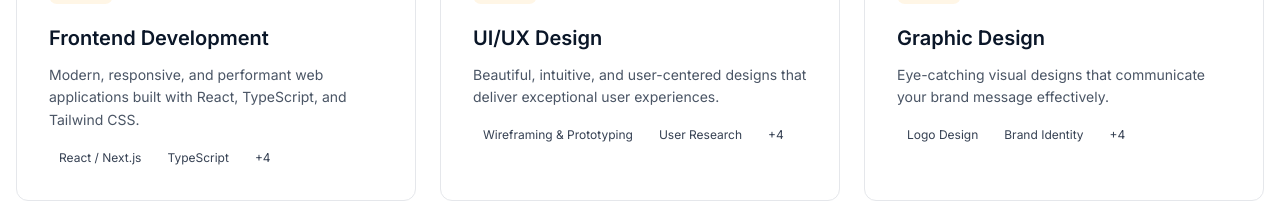
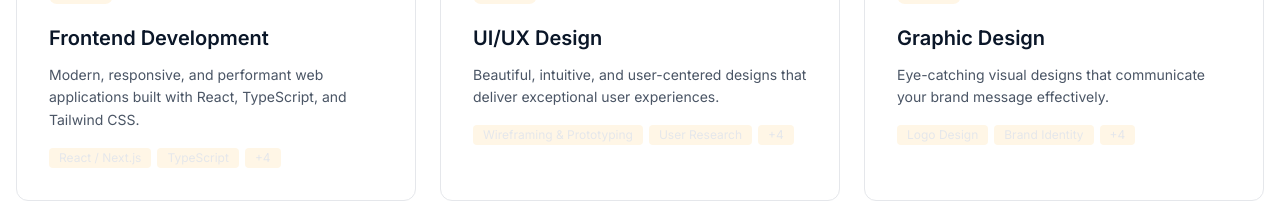
Before and after one commit to cojojunior/Portfolio, a React (Vite) app: page / in a window 1280 px wide. Shown: the part 1700-1918 px from the top of the page. Built offline with nearby package versions, Linux system fonts and the light colour scheme; no server answers; the database is empty.

Commit message:
updated color

```diff
--- a/src/components/ServicesSection.tsx
+++ b/src/components/ServicesSection.tsx
@@ -77,12 +77,12 @@ const ServicesSection = () => {
                   {service.features.slice(0, 2).map((feature, idx) => (
                     <span
                       key={idx}
-                      className="px-1.5 md:px-2.5 py-0.5 bg-golden/200/70 text-gray-700 rounded text-[8px] md:text-xs">
+                      className="px-1.5 md:px-2.5 py-0.5 bg-golden/10 text-gray-200 rounded text-[8px] md:text-xs">
                       {feature}
                     </span>
                   ))}
                   {service.features.length > 2 && (
-                    <span className="px-1.5 md:px-2.5 py-0.5 bg-golden/200/70 text-gray-700 rounded text-[8px] md:text-xs">
+                    <span className="px-1.5 md:px-2.5 py-0.5 bg-golden/10 text-gray-200 rounded text-[8px] md:text-xs">
                       +{service.features.length - 2}
                     </span>
                   )}
```
